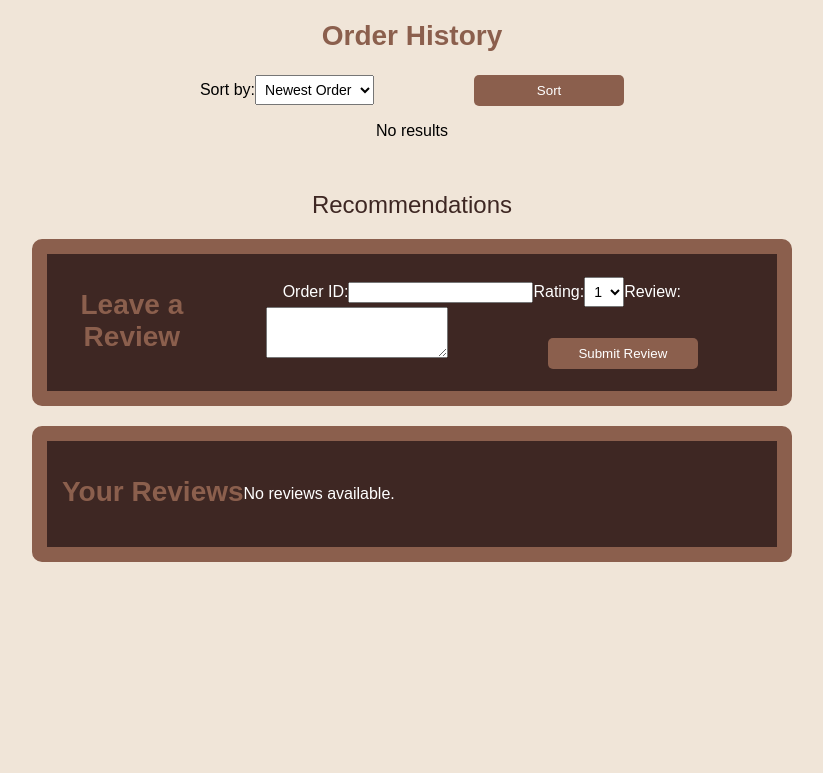
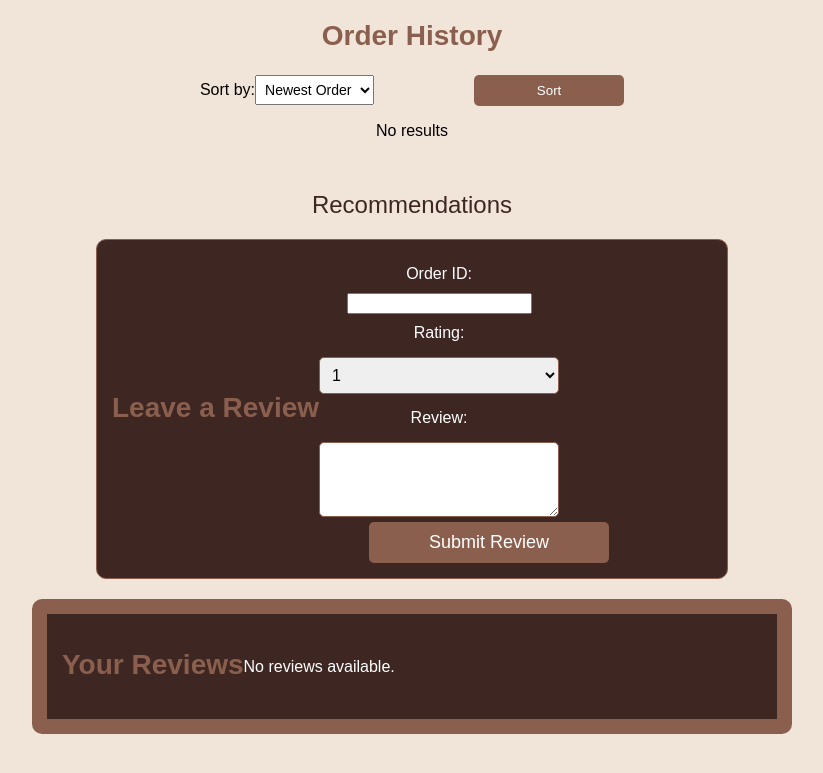
Before and after one commit to Luke-H-220095075/TeamProject6, a PHP site: page /history.php in a window 1280 px wide. Shown: the top 773 px of the page, without its empty margins (228-1051 px from the left). Run offline with PHP 8.4, Linux system fonts and the light colour scheme; data that the repository does not hold is empty.

Commit message:
Update styles.css
The CSS required for the review form part of the part of the page.

Confusion between different repositories with the same name, the code will moved to this one for the team project.

```diff
--- a/Furniche Orders/styles.css
+++ b/Furniche Orders/styles.css
@@ -155,3 +155,53 @@
     margin-top: 10px;
     width: 150px;
   }
+
+
+
+.review-form-container {
+    max-width: 600px;
+    margin: 20px auto;
+    background-color: #3e2723;
+    border: 1px solid #8b5f4d;
+    padding: 15px;
+    color: #fff;
+    border-radius: 10px;
+  }
+
+  .review-form-container h2 {
+  text-align: center;
+  color: #8b5f4d;
+  }
+
+  .review-form-container form {
+  display: flex;
+  flex-direction: column;
+  align-items: center;
+  }
+
+  .review-form-container label {
+  margin: 10px 0;
+  font-size: 16px;
+  }
+
+  .review-form-container select,
+  .review-form-container textarea {
+  width: 100%;
+  padding: 8px;
+  margin: 5px 0;
+  font-size: 16px;
+  border: 1px solid #8b5f4d;
+  border-radius: 5px;
+  box-sizing: border-box;
+  }
+
+  .review-form-container input[type="submit"] {
+  background-color: #8b5f4d;
+  color: #fff;
+  padding: 10px;
+  border: none;
+  border-radius: 5px;
+  cursor: pointer;
+  width: 100%;
+  font-size: 18px;
+  }
```
